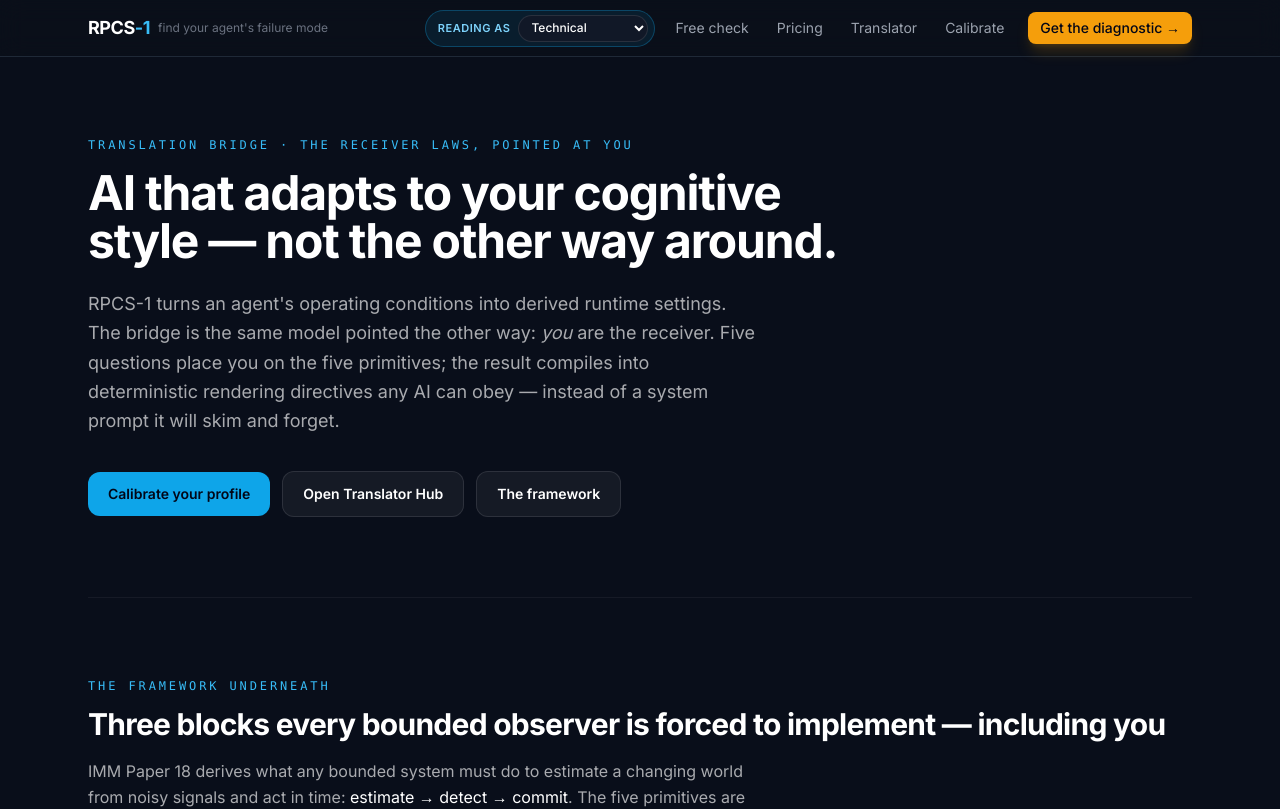
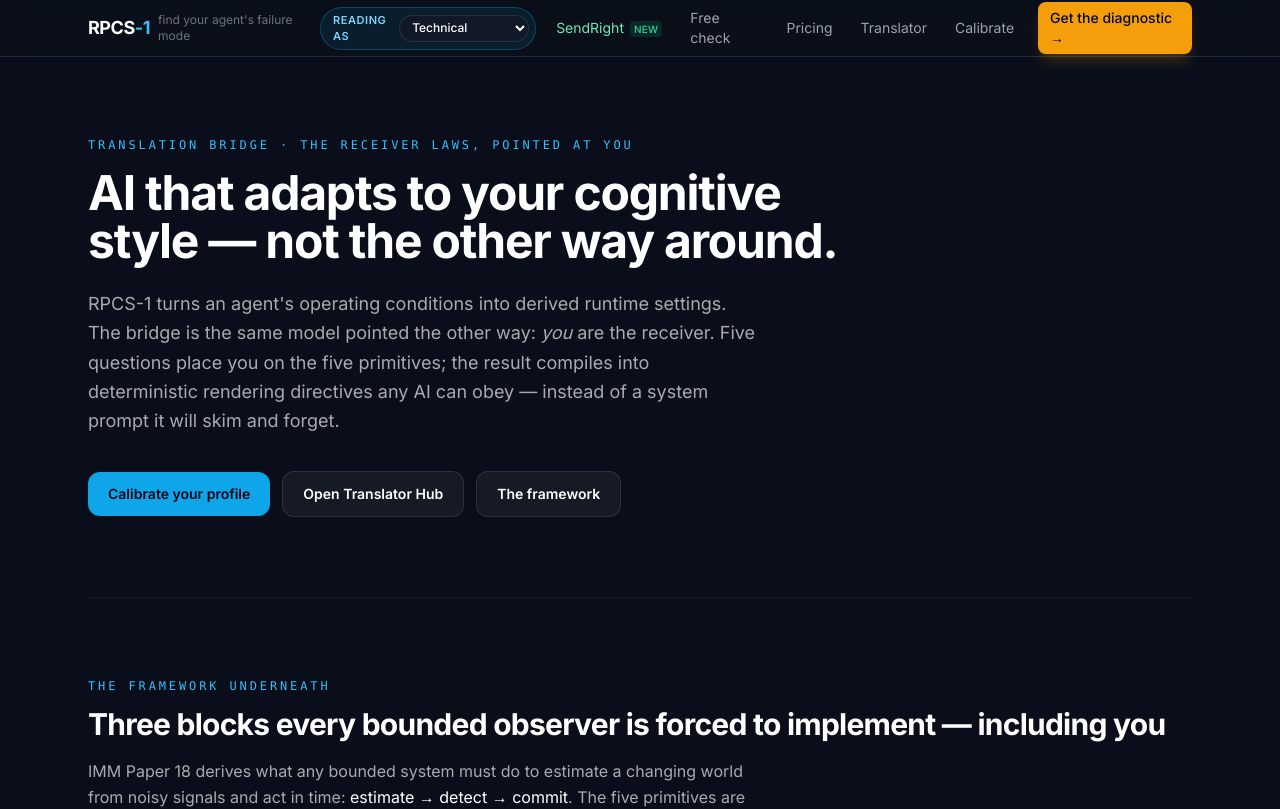
Before and after one commit to travisbergen2/rpcs1-sdk, a Next.js app in the folder packages/web/: page /bridge in a window 1280 px wide. Shown: the top 809 px of the page. Built offline with nearby package versions, Linux system fonts and the light colour scheme.

Commit message:
SendRight: nav link (with new badge) + homepage banner section linking /send

```diff
--- a/packages/web/app/page.tsx
+++ b/packages/web/app/page.tsx
@@ -81,6 +81,27 @@
           </div>
 
           <HomepageLiveDemo />
+        </div>
+      </section>
+
+      {/* ── SendRight banner ── */}
+      <section className="border-t border-white/5 bg-emerald-950/20">
+        <div className="mx-auto flex max-w-6xl flex-col items-start gap-4 px-4 py-10 sm:flex-row sm:items-center sm:justify-between sm:px-6">
+          <div>
+            <p className="text-xs font-medium uppercase tracking-wide text-emerald-400">New — SendRight</p>
+            <h2 className="mt-1 text-xl font-semibold text-white">Say it your way. Send it right.</h2>
+            <p className="mt-1 max-w-xl text-sm text-gray-400">
+              Type a prompt like you&apos;d say it out loud. SendRight shows you what your words
+              actually say — forks, contradictions, tangled asks — then opens your own AI app
+              with the clear version filled in. No signup, no keys, free.
+            </p>
+          </div>
+          <Link
+            href="/send"
+            className="shrink-0 rounded-lg bg-emerald-500 px-4 py-2 text-sm font-medium text-slate-950 shadow-lg shadow-emerald-500/20 transition-colors hover:bg-emerald-400"
+          >
+            Try SendRight →
+          </Link>
         </div>
       </section>
 
--- a/packages/web/components/Nav.tsx
+++ b/packages/web/components/Nav.tsx
@@ -14,6 +14,13 @@
 
         <nav className="flex items-center gap-1">
           <ProfilePill />
+          <Link
+            href="/send"
+            className="px-3 py-1.5 text-sm text-emerald-300 hover:text-emerald-200 transition-colors rounded-lg hover:bg-gray-800"
+          >
+            SendRight
+            <span className="ml-1.5 rounded bg-emerald-500/15 px-1 py-0.5 text-[10px] font-medium uppercase tracking-wide text-emerald-400">new</span>
+          </Link>
           <Link
             href="/tuner"
             className="px-3 py-1.5 text-sm text-gray-400 hover:text-gray-100 transition-colors rounded-lg hover:bg-gray-800"
```
